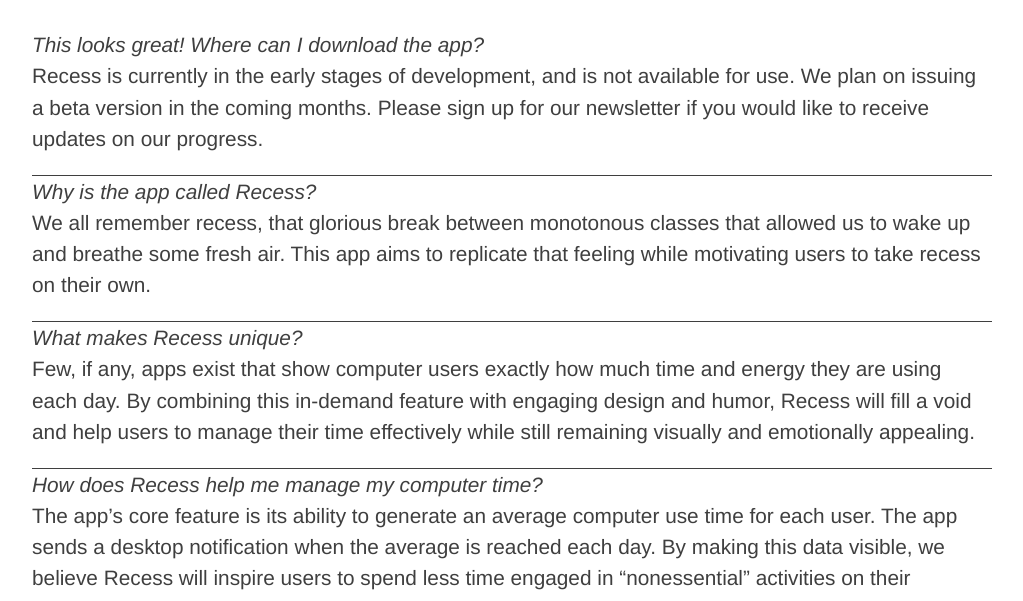
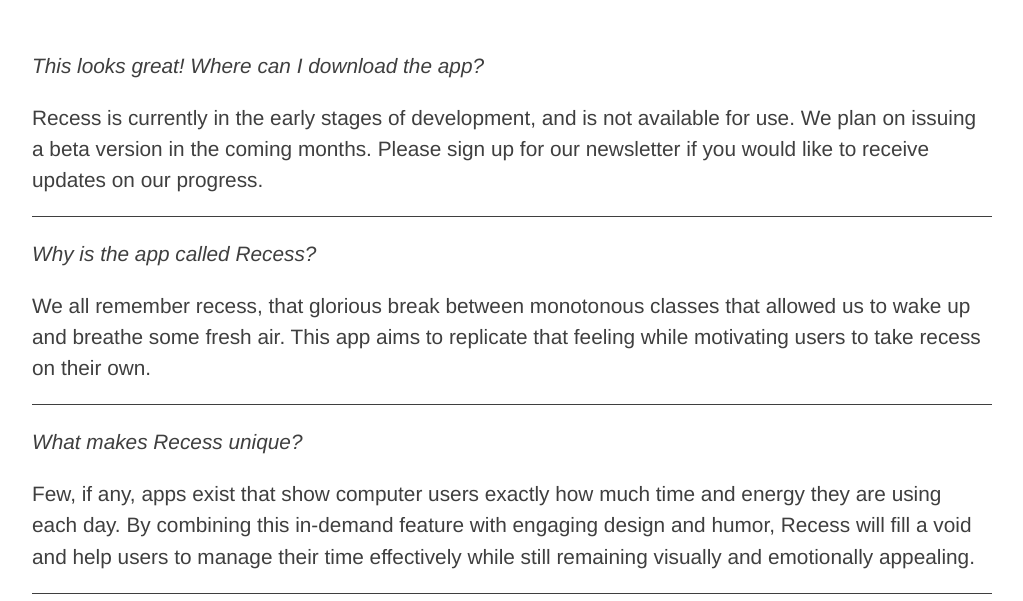
Before and after one commit to kevinzweerink/recessapp.io, a plain HTML site: page faq.html in a window 1280 px wide. Shown: the part 170-771 px from the top of the page, without its empty margins (128-1151 px from the left). Drawn offline with nearby package versions, Linux system fonts and the light colour scheme.

Commit message:
styling faq

```diff
--- a/styles/6691ac81.main.css
+++ b/styles/6691ac81.main.css
@@ -315,7 +315,7 @@ footer a:hover {
 	font-style: italic;
 }
 
-p.q p.a {
+p.q, p.a {
 	margin-bottom: 1em;
 	margin-top: 1em;
 }
```
